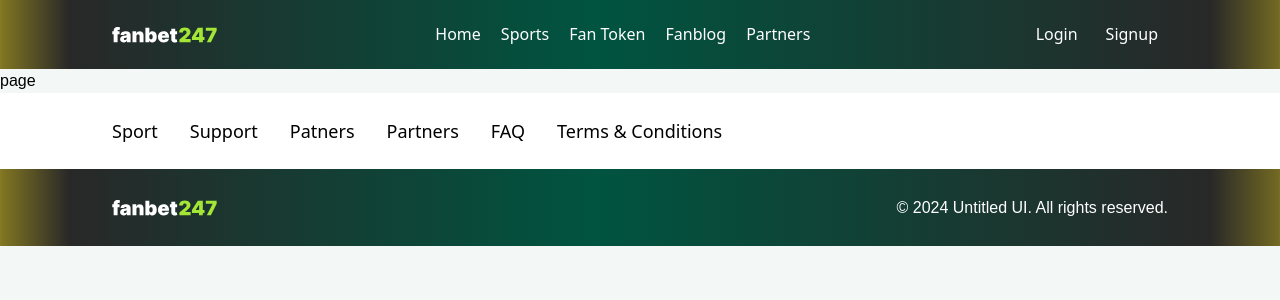
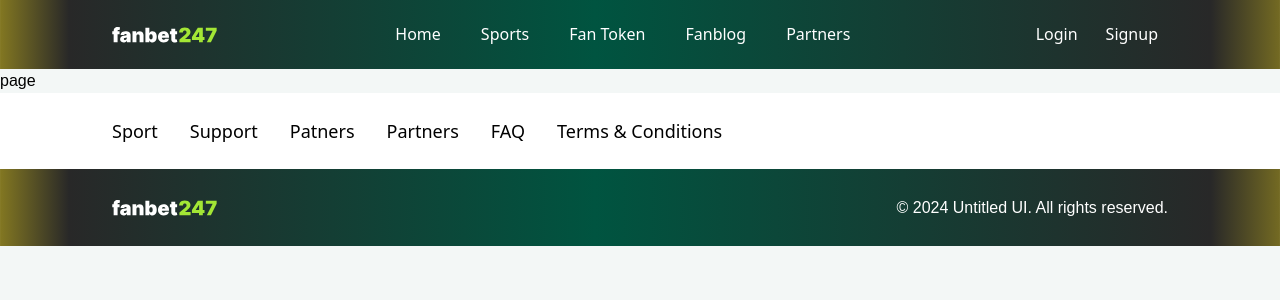
Before and after one commit to anantiikenna/fanbet247, a Next.js app: page /sport in a window 1280 px wide. Shown: the top 300 px of the page. Built offline with nearby package versions, Linux system fonts and the light colour scheme.

Commit message:
"Updated Nav component: added 'items-center gap-5' to ul className and modified li className"

```diff
--- a/components/sections/Nav.tsx
+++ b/components/sections/Nav.tsx
@@ -12,7 +12,7 @@ const Nav = () => {
       <Link href="/">
         <Image src='/assets/icons/logo.svg' alt="logo" width={108} height={24} />
       </Link>
-      <ul className="flex justify-between">
+      <ul className="flex justify-between items-center gap-5">
         {navLinks.map((item) => (
           <li key={item.label} className={item.route === pathname ? 'rounded-xl border-2 px-2 py-1 border-[#085D37]':' border-2 border-transparent px-2 py-1 '}>
             <Link href={item.route} className='font-sans leading-normal text-base text-white'>
```
